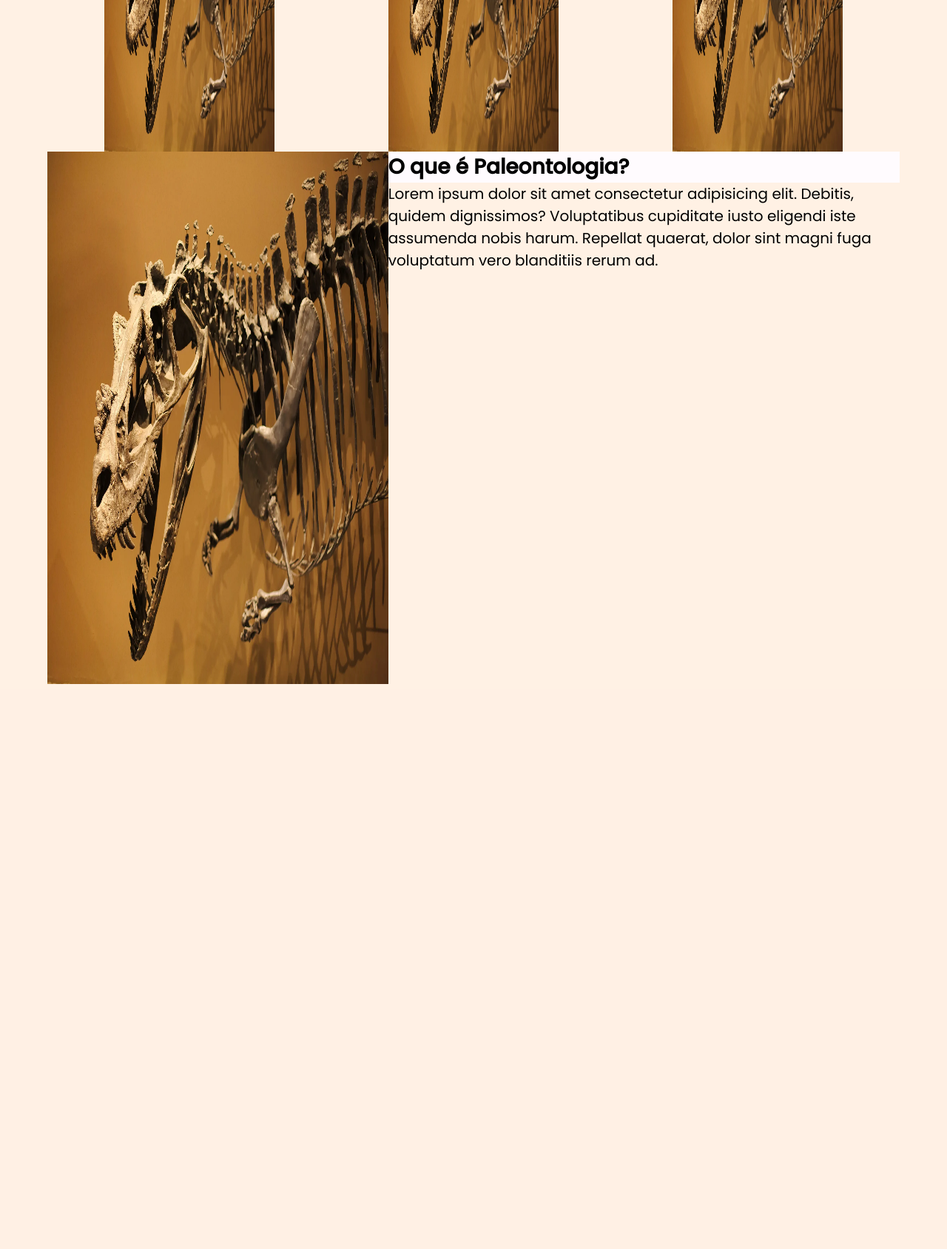
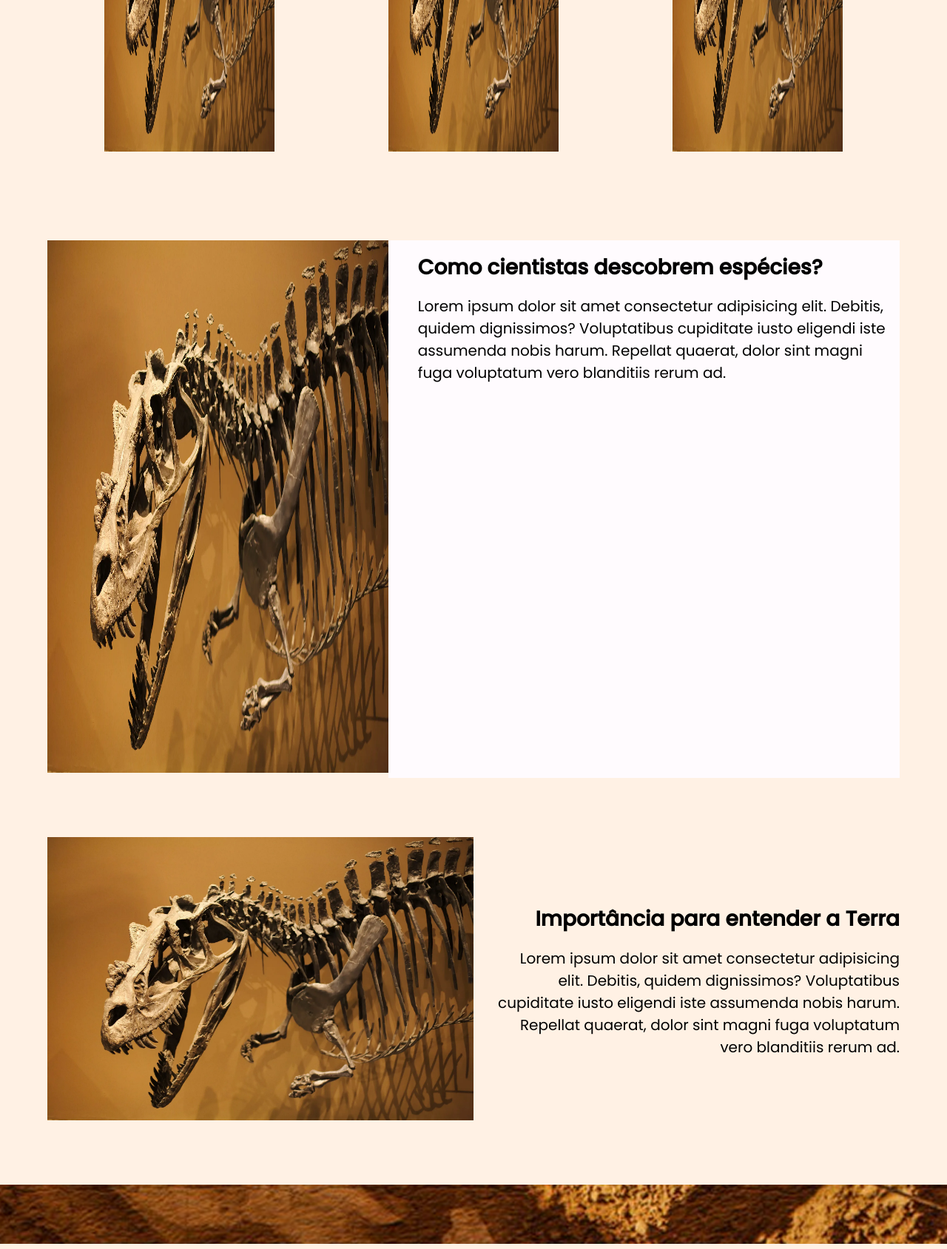
Before and after one commit to DinizDDD/PaleoPedia, a PHP site: page / in a window 1280 px wide. Shown: the part 1960-3649 px from the top of the page at 74% size. Before the commit the page ends 2885 px from the top, so only its background shows below. Run offline with PHP 8.4, Linux system fonts and the light colour scheme.

Commit message:
Infos in Home are finished

```diff
--- a/assets/css/home.css
+++ b/assets/css/home.css
@@ -58,7 +58,6 @@
 
     h3{
         font-size: 3.5vh;
-        background-color: #FFFBFE;
     }
     p{
         font-size: 2.5vh;
@@ -66,9 +65,8 @@
 
     .info_1{
         width: 90%;
+        margin: auto;
         margin-top: 10vh;
-        margin-left: auto;
-        margin-right: auto;
         display: flex;
         align-items: center;
 
@@ -116,6 +114,7 @@
     .info_3{
         width: 90%;
         margin: auto;
+        margin-top: 15vh;
         display: flex;
 
         .left{
@@ -129,6 +128,46 @@
 
         .right{
             width: 60%;
+            background-color: #FFFBFE;
+
+            h3{
+                margin-left: 5vh;
+                margin-top: 2vh;
+            }
+            p{
+                margin-left: 5vh;
+                margin-top: 2vh;
+            }
+
+        }
+    }
+
+    .info_4{
+        width: 90%;
+        margin: auto;
+        margin-top: 10vh;
+        margin-bottom: 10vh;
+        display: flex;
+        align-items: center;
+
+        .left{
+            width: 50%;
+
+            img{
+                width: 100%;
+            }
+        }
+
+        .right{
+            width: 50%;
+            text-align: right;
+
+            h3{
+                margin-bottom: 3%;
+            }
+            p{
+                margin-left: 3vh;
+            }
         }
     }
 }
--- a/pages/home.php
+++ b/pages/home.php
@@ -39,11 +39,20 @@
             <img src="assets/images/banner_image.png" alt="">
         </div>
         <div class="right">
-            <h3>O que é Paleontologia?</h3>
+            <h3>Como cientistas descobrem espécies?</h3>
             <p>Lorem ipsum dolor sit amet consectetur adipisicing elit. Debitis, quidem dignissimos? Voluptatibus cupiditate iusto eligendi iste assumenda nobis harum. Repellat quaerat, dolor sint magni fuga voluptatum vero blanditiis rerum ad.</p>
         </div>
-
     </div>
 
+    <div class="info_4">
+        <div class="left">
+            <img src="assets/images/banner_image.png" alt="">
+        </div>
+        <div class="right">
+            <h3>Importância para entender a Terra</h3>
+            <p>Lorem ipsum dolor sit amet consectetur adipisicing elit. Debitis, quidem dignissimos? Voluptatibus cupiditate iusto eligendi iste assumenda nobis harum. Repellat quaerat, dolor sint magni fuga voluptatum vero blanditiis rerum ad.</p>
+        </div>
+    </div>
 
+<img class="separatio_img" src="assets/images/separation_image2.png" alt="Imagem para separeção">
 </div>
```
Also changed, not shown: assets/images/separation_image2.png (added).
